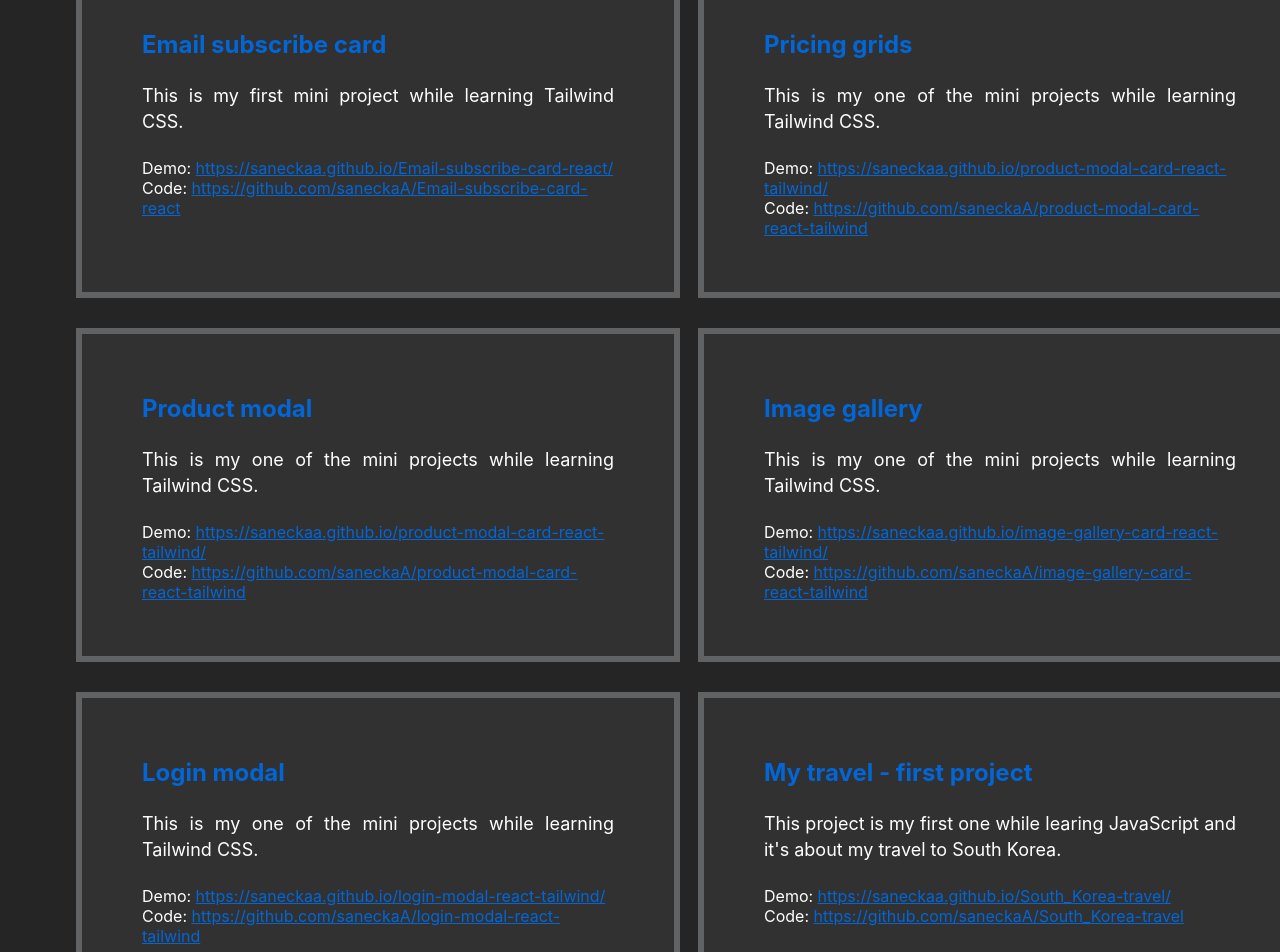
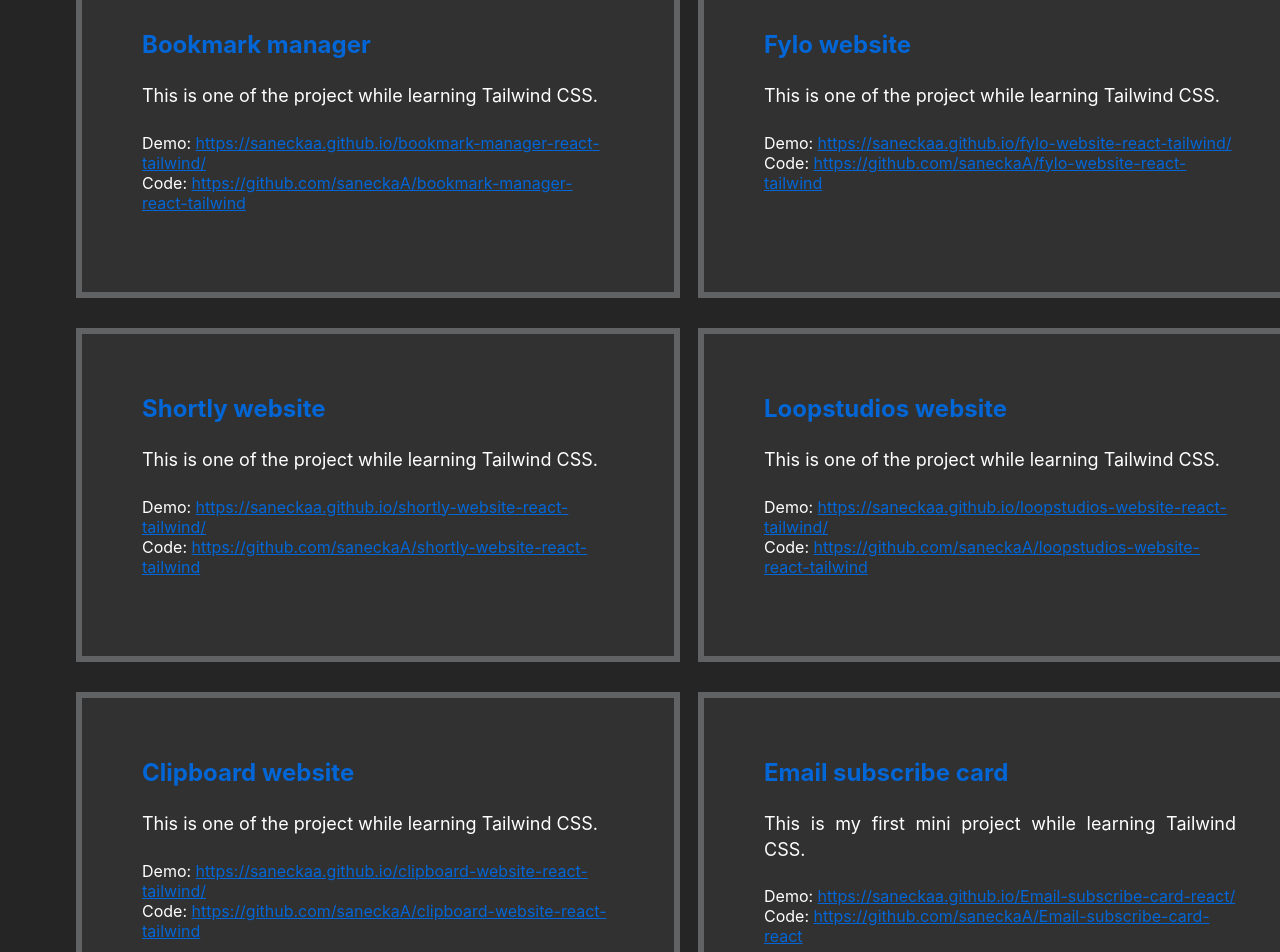
Before and after one commit to saneckaA/personal-homepage, a React (Create React App) app: page / in a window 1280 px wide. Shown: the part 2040-2992 px from the top of the page. Built offline with nearby package versions, Linux system fonts and the light colour scheme.

Commit message:
added new projects from tailwind course

```diff
--- a/src/Portfolio/index.js
+++ b/src/Portfolio/index.js
@@ -15,7 +15,7 @@ const Portfolio = () => {
             <Projects>
                 <Project>
                     <Content>
-                        <Name>Movies Browser</Name>
+                        <Name>Movie Browser</Name>
                         <Description>This application allows you to search through a list of movies and actors.</Description>
                         <DemoAndCode>
                             <Demo>Demo: <Link target='_blank' href='https://saneckaa.github.io/Movies-browser-react/'>https://saneckaa.github.io/Movies-browser-react/</Link></Demo>
@@ -50,6 +50,56 @@ const Portfolio = () => {
                         <DemoAndCode>
                             <Demo>Demo: <Link target='_blank' href='https://saneckaa.github.io/currency-converter-react/'>https://saneckaa.github.io/currency-converter-react/</Link></Demo>
                             <Code>Code: <Link target='_blank' href='https://github.com/saneckaA/currency-converter-react'>https://github.com/saneckaA/currency-converter-react</Link></Code>
+                        </DemoAndCode>
+                    </Content>
+                </Project>
+                <Project>
+                    <Content>
+                        <Name>Bookmark manager</Name>
+                        <Description>This is one of the project while learning Tailwind CSS.</Description>
+                        <DemoAndCode>
+                            <Demo>Demo: <Link target='_blank' href='https://saneckaa.github.io/bookmark-manager-react-tailwind/'>https://saneckaa.github.io/bookmark-manager-react-tailwind/</Link></Demo>
+                            <Code>Code: <Link target='_blank' href='https://github.com/saneckaA/bookmark-manager-react-tailwind'>https://github.com/saneckaA/bookmark-manager-react-tailwind</Link></Code>
+                        </DemoAndCode>
+                    </Content>
+                </Project>
+                <Project>
+                    <Content>
+                        <Name>Fylo website</Name>
+                        <Description>This is one of the project while learning Tailwind CSS.</Description>
+                        <DemoAndCode>
+                            <Demo>Demo: <Link target='_blank' href='https://saneckaa.github.io/fylo-website-react-tailwind/'>https://saneckaa.github.io/fylo-website-react-tailwind/</Link></Demo>
+                            <Code>Code: <Link target='_blank' href='https://github.com/saneckaA/fylo-website-react-tailwind'>https://github.com/saneckaA/fylo-website-react-tailwind</Link></Code>
+                        </DemoAndCode>
+                    </Content>
+                </Project>
+                <Project>
+                    <Content>
+                        <Name>Shortly website</Name>
+                        <Description>This is one of the project while learning Tailwind CSS.</Description>
+                        <DemoAndCode>
+                            <Demo>Demo: <Link target='_blank' href='https://saneckaa.github.io/shortly-website-react-tailwind/'>https://saneckaa.github.io/shortly-website-react-tailwind/</Link></Demo>
+                            <Code>Code: <Link target='_blank' href='https://github.com/saneckaA/shortly-website-react-tailwind'>https://github.com/saneckaA/shortly-website-react-tailwind</Link></Code>
+                        </DemoAndCode>
+                    </Content>
+                </Project>
+                <Project>
+                    <Content>
+                        <Name>Loopstudios website</Name>
+                        <Description>This is one of the project while learning Tailwind CSS.</Description>
+                        <DemoAndCode>
+                            <Demo>Demo: <Link target='_blank' href='https://saneckaa.github.io/loopstudios-website-react-tailwind/'>https://saneckaa.github.io/loopstudios-website-react-tailwind/</Link></Demo>
+                            <Code>Code: <Link target='_blank' href='https://github.com/saneckaA/loopstudios-website-react-tailwind'>https://github.com/saneckaA/loopstudios-website-react-tailwind</Link></Code>
+                        </DemoAndCode>
+                    </Content>
+                </Project>
+                <Project>
+                    <Content>
+                        <Name>Clipboard website</Name>
+                        <Description>This is one of the project while learning Tailwind CSS.</Description>
+                        <DemoAndCode>
+                            <Demo>Demo: <Link target='_blank' href='https://saneckaa.github.io/clipboard-website-react-tailwind/'>https://saneckaa.github.io/clipboard-website-react-tailwind/</Link></Demo>
+                            <Code>Code: <Link target='_blank' href='https://github.com/saneckaA/clipboard-website-react-tailwind'>https://github.com/saneckaA/clipboard-website-react-tailwind</Link></Code>
                         </DemoAndCode>
                     </Content>
                 </Project>
```
